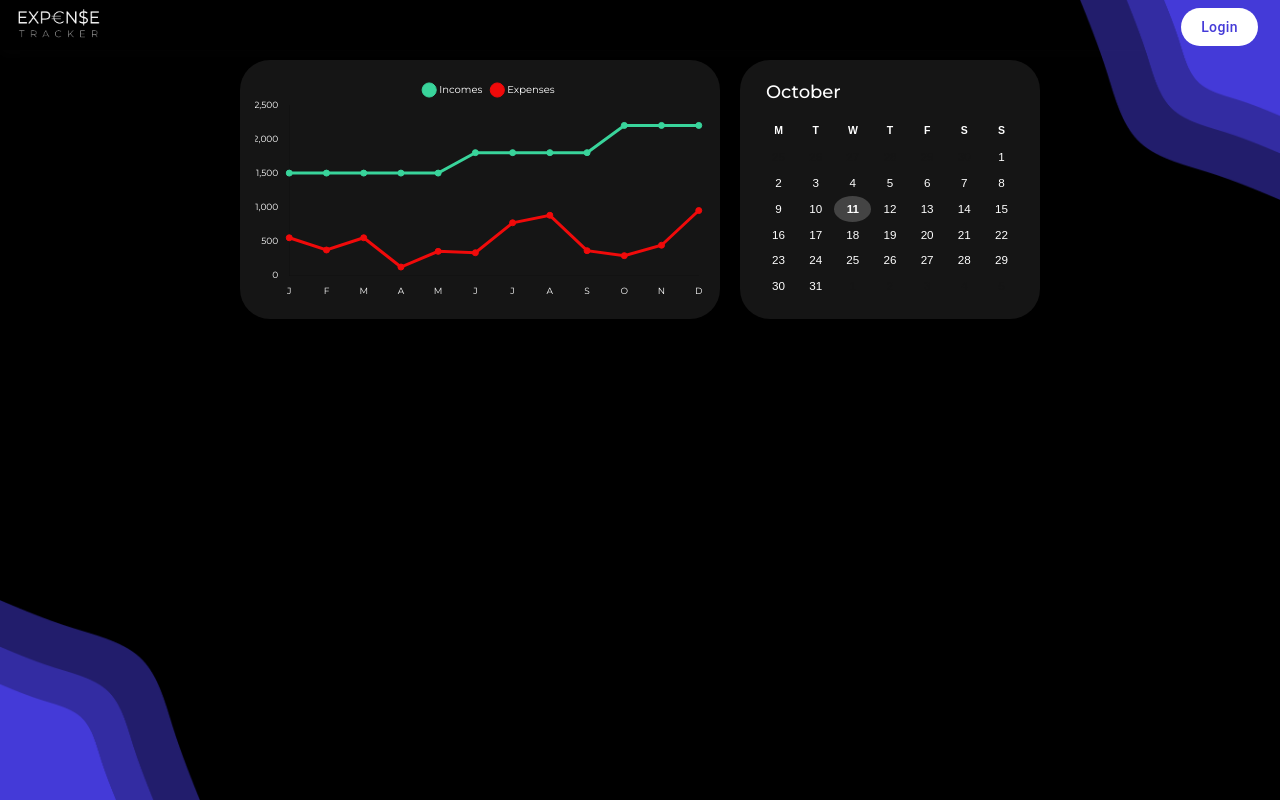
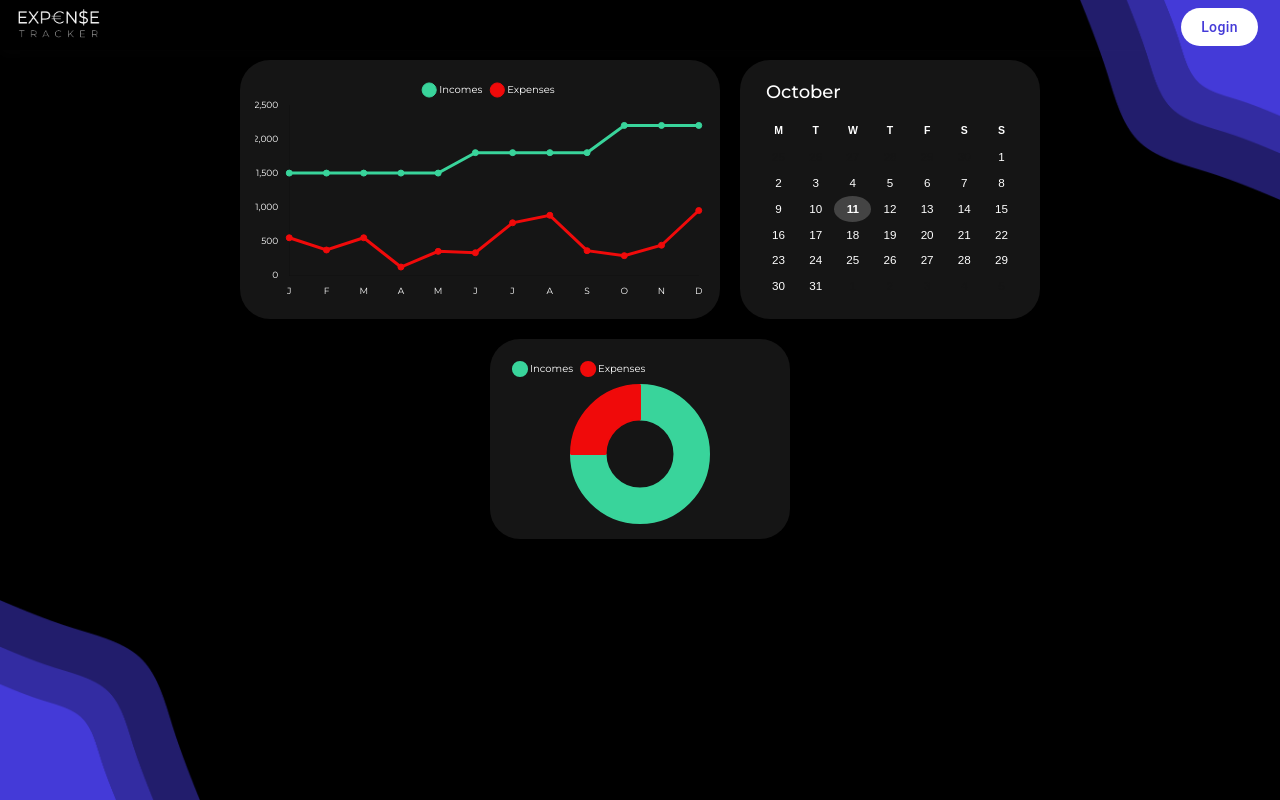
Before and after one commit to Expenses-tracker-app/frontend, a React (Create React App) app: page / in a window 1280 px wide. Built offline with nearby package versions, Linux system fonts and the light colour scheme.

Commit message:
added DoughnutChart

```diff
--- /dev/null
+++ b/src/components/common/DoughnutChart.js
@@ -0,0 +1,55 @@
+// DoughnutChart.js
+import React from 'react';
+import { Doughnut } from 'react-chartjs-2';
+import { Grid, styled } from '@mui/material';
+import { ArcElement } from 'chart.js';
+import { Chart as ChartJS } from 'chart.js';
+ChartJS.register(ArcElement);
+
+const Wrapper = styled(Grid)(({ theme }) => ({
+  color: theme.palette.primary.main,
+  padding: '15px',
+  width: '300px',
+  height: '200px',
+  borderRadius: '30px',
+  backgroundColor: theme.palette.grey[600]
+}));
+
+const doughnutData = {
+  labels: ['Incomes', 'Expenses'],
+  datasets: [
+    {
+      data: [750, 250],
+      backgroundColor: ['#39d49b', '#f00a0a'],
+      borderColor: ['#39d49b', '#f00a0a']
+    }
+  ]
+};
+
+const doughnutOptions = {
+  responsive: true,
+  maintainAspectRatio: false,
+  plugins: {
+    legend: {
+      position: 'top',
+      align: 'start',
+      labels: {
+        color: 'white',
+        usePointStyle: true,
+        pointStyle: 'circle',
+        font: {
+          size: 10,
+          family: 'Montserrat'
+        }
+      }
+    }
+  }
+};
+
+export const DoughnutChart = () => {
+  return (
+    <Wrapper>
+      <Doughnut data={doughnutData} options={doughnutOptions} unique={true} />
+    </Wrapper>
+  );
+};
--- a/src/components/common/ExpenseItem.js
+++ b/src/components/common/ExpenseItem.js
@@ -2,6 +2,9 @@ import React from 'react';
 import PropTypes from 'prop-types';
 
 import { styled, ListItemButton, Typography } from '@mui/material';
+import { ArcElement } from 'chart.js';
+import { Chart as ChartJS } from 'chart.js';
+ChartJS.register(ArcElement);
 
 const StyledListItemButton = styled(ListItemButton)(({ theme }) => ({
   background: theme.palette.secondary.main,
--- a/src/components/common/LineChart.js
+++ b/src/components/common/LineChart.js
@@ -1,18 +1,7 @@
 import React from 'react';
 import { Grid, styled } from '@mui/material';
-import {
-  Chart as ChartJS,
-  CategoryScale,
-  LinearScale,
-  PointElement,
-  LineElement,
-  Title,
-  Tooltip,
-  Legend
-} from 'chart.js';
+
 import { Line } from 'react-chartjs-2';
-
-ChartJS.register(CategoryScale, LinearScale, PointElement, LineElement, Title, Tooltip, Legend);
 
 const Wrapper = styled(Grid)(({ theme }) => ({
   color: theme.palette.primary.main,
@@ -23,7 +12,7 @@ const Wrapper = styled(Grid)(({ theme }) => ({
   backgroundColor: theme.palette.grey[600]
 }));
 
-export const options = {
+export const lineOptions = {
   responsive: true,
   plugins: {
     legend: {
@@ -73,7 +62,7 @@ const incomes = [1500, 1500, 1500, 1500, 1500, 1800, 1800, 1800, 1800, 2200, 220
 
 const labels = ['J', 'F', 'M', 'A', 'M', 'J', 'J', 'A', 'S', 'O', 'N', 'D'];
 
-export const data = {
+export const lineData = {
   labels,
   datasets: [
     {
@@ -94,7 +83,7 @@ export const data = {
 export function LineChart() {
   return (
     <Wrapper>
-      <Line options={options} data={data} />
+      <Line options={lineOptions} data={lineData} unique={true} />
     </Wrapper>
   );
 }
--- a/src/components/pages/LandingPage.js
+++ b/src/components/pages/LandingPage.js
@@ -3,15 +3,32 @@ import { Grid, styled } from '@mui/material';
 import 'react-calendar/dist/Calendar.css';
 import { LineChart } from '../common/LineChart';
 import { MCalendar } from '../../components/common/Calendar';
+import { DoughnutChart } from '../common/DoughnutChart';
+import {
+  Chart as ChartJS,
+  CategoryScale,
+  LinearScale,
+  PointElement,
+  LineElement,
+  Title,
+  Tooltip,
+  Legend
+} from 'chart.js';
+ChartJS.register(CategoryScale, LinearScale, PointElement, LineElement, Title, Tooltip, Legend);
 
 // Styles
 const Wrapper = styled(Grid)(() => ({
-  display: 'flex',
+  display: 'block',
   width: '80%',
   margin: 'auto',
   justifyContent: 'center',
   ' > div': {
-    margin: '10px'
+    width: 'fit-content',
+    display: 'flex',
+    margin: 'auto',
+    '> div': {
+      margin: '10px'
+    }
   }
 }));
 
@@ -19,8 +36,13 @@ export const LandingPage = () => {
   return (
     <>
       <Wrapper>
-        <LineChart />
-        <MCalendar />
+        <div>
+          <LineChart />
+          <MCalendar />
+        </div>
+        <div>
+          <DoughnutChart />
+        </div>
       </Wrapper>
     </>
   );
```
